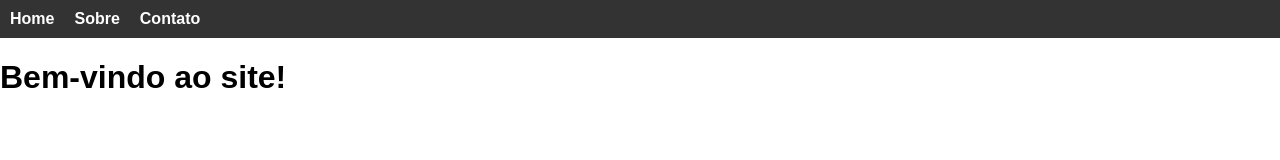
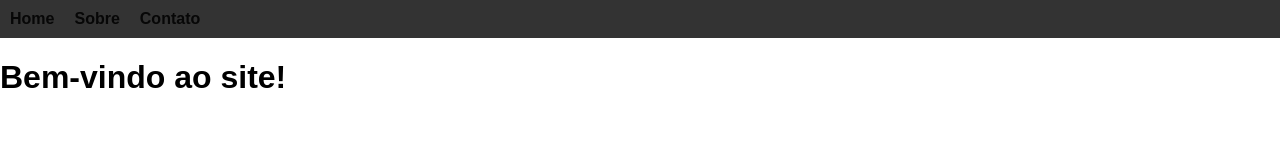
Before and after one commit to paladinopc/exemplo-dois, a plain HTML site: page index.html in a window 1280 px wide. Drawn offline with Linux system fonts and the light colour scheme.

Commit message:
jazzghost
v7

```diff
--- a/index.html
+++ b/index.html
@@ -2,7 +2,8 @@
 <html lang="pt-br">
 <head>
     <meta charset="UTF-8">
-    <title>Meu Site Simples</title>
+    <title>Meu Site Simplesmente incivel</title>
+
     <link rel="stylesheet" href="style.css">
 </head>
 <body>
--- a/style.css
+++ b/style.css
@@ -25,12 +25,12 @@ body {
 
 /* Estilo dos links */
 #menu a {
-    color: white;
+    color: rgb(7, 7, 7);
     text-decoration: none;
     font-weight: bold;
 }
 
 /* Efeito ao passar o mouse */
 #menu a:hover {
-    color: #ff9900;
+    color: #d0ff00;
 }
```
